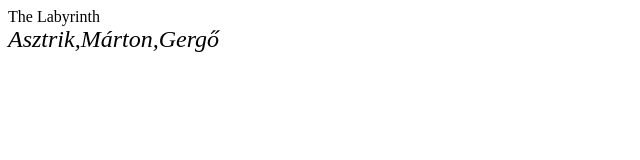
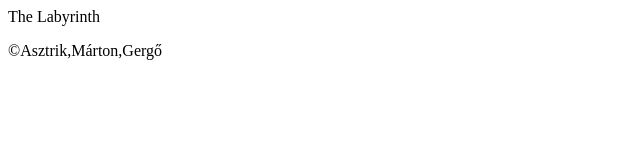
Before and after one commit to PetrovaiAsztrikThelabyrinth/TheLabyrinth, a plain HTML site: page index.html in a window 1280 px wide. Shown: the whole page, without its empty margins (0-640 px from the left). Drawn offline with nearby package versions, Linux system fonts and the light colour scheme.

Commit message:
copyright fix

```diff
--- a/index.html
+++ b/index.html
@@ -15,8 +15,8 @@
       <article></article>
       <aside></aside>
       <footer>
-        <i class="fa fa-copyright" style="font-size: 24px"
-          >Asztrik,Márton,Gergő</i
+        <p
+          >&copyAsztrik,Márton,Gergő</i
         >
       </footer>
     </main>
```
